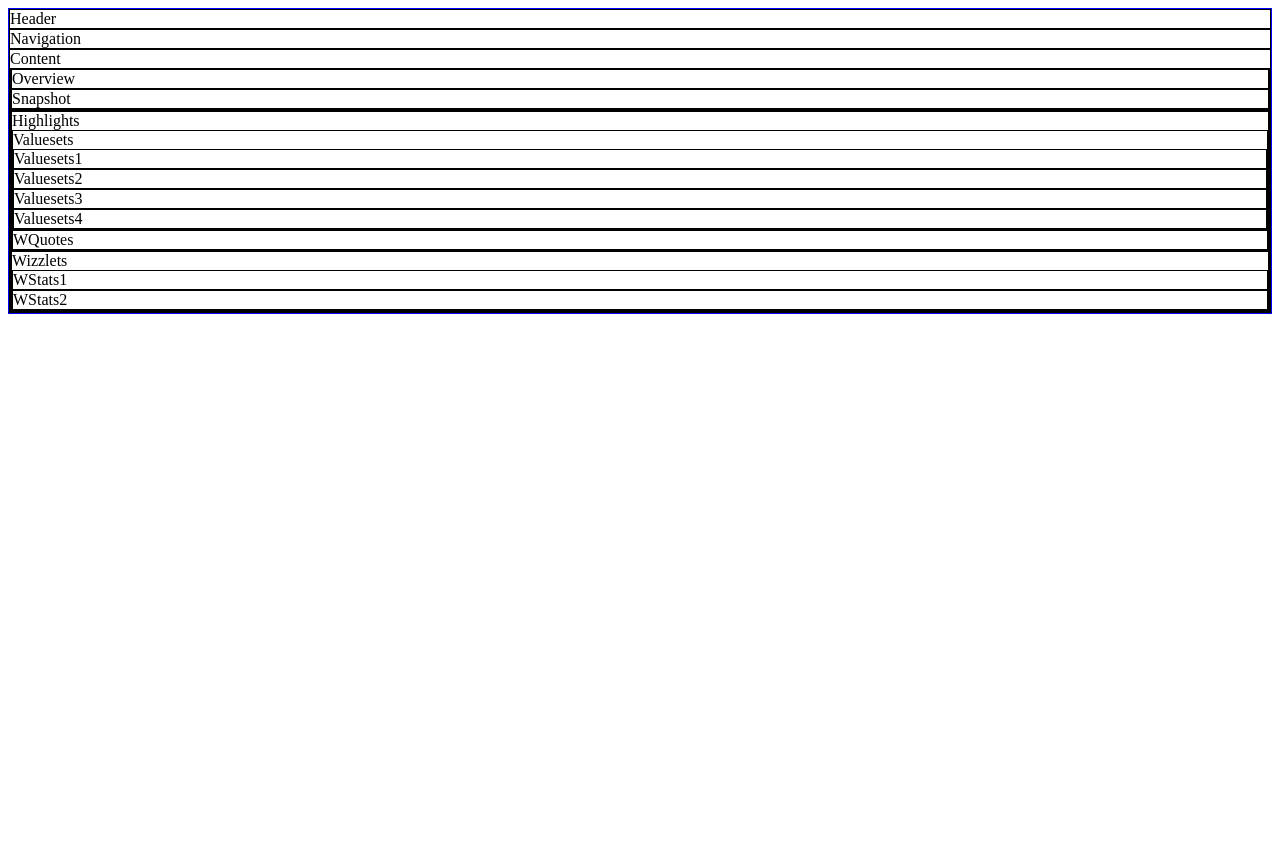
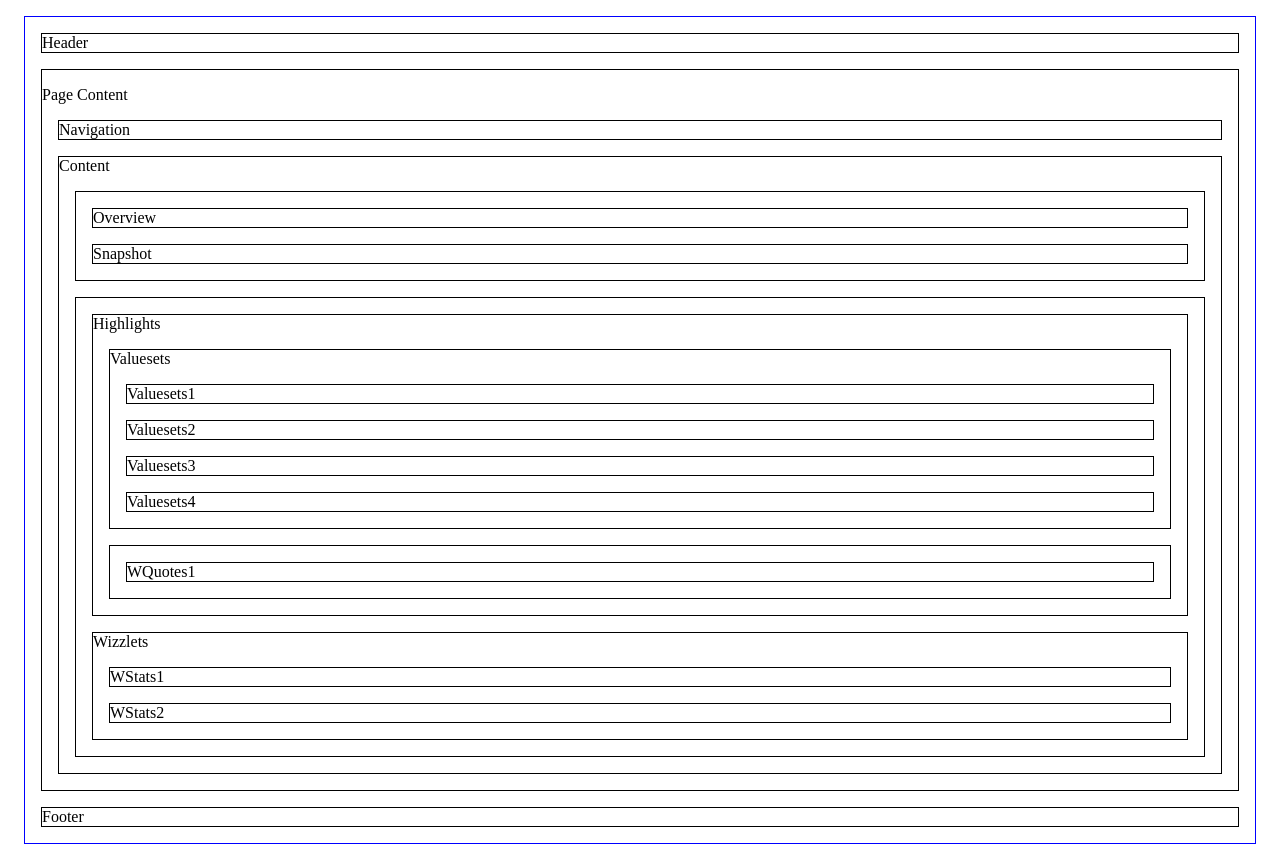
Before and after one commit to gopivjn/casewebpage, a plain HTML site: page index.html in a window 1280 px wide. Before the commit the page ends 800 px from the top, so only its background shows below. Drawn offline with Linux system fonts and the light colour scheme.

Commit message:
With footer and margins

```diff
--- a/index.html
+++ b/index.html
@@ -4,16 +4,23 @@
         <title>
             CaseWebpage
         </title>
-
+        <link rel="stylesheet" href="style.css">
+        <style>
+            div{
+                margin: 16px;
+            }
+        </style>
     </head>
     <body>
         <div id="page" style="border:1px solid blue;">
             <div id="header" style="border:1px solid black;">Header</div>
+            <div id="pagecontent" style="border:1px solid black; max-width:1280px;">
+                <p>Page Content</p>
                 <div id="nav" style="border:1px solid black;">Navigation</div>
                 <div id="content" style="border:1px solid black;">Content
                     <div id="toprow" style="border:1px solid black;">
-                    <div id="toprow" style="border:1px solid black;">Overview</div>
-                    <div id="toprow" style="border:1px solid black;">Snapshot</div>
+                        <div id="overview" style="border:1px solid black;">Overview</div>
+                        <div id="snapshot" style="border:1px solid black;">Snapshot</div>
                     </div>
                     <div id="bottomrow" style="border:1px solid black;">
                         <div id="highlights" style="border:1px solid black;">Highlights
@@ -23,8 +30,8 @@
                                 <div id="valuesets3" style="border:1px solid black;">Valuesets3</div>
                                 <div id="valuesets4" style="border:1px solid black;">Valuesets4</div>
                             </div>
-                        <div>
-                            <div id="wquotes" style="border:1px solid black;">WQuotes</div>
+                            <div id="quotes" style="border:1px solid black;">
+                                <div id="wquotes1" style="border:1px solid black;">WQuotes1</div>
                             </div>
                         </div>
                         <div id="wizzlets" style="border:1px solid black;">Wizzlets
@@ -34,5 +41,7 @@
                     </div>
                 </div>
             </div>
+            <div id="footer" style="border:1px solid black;">Footer</div>
+        </div>
     </body>
 </html>
```
Lines whose indentation alone changed are shown as unchanged.
